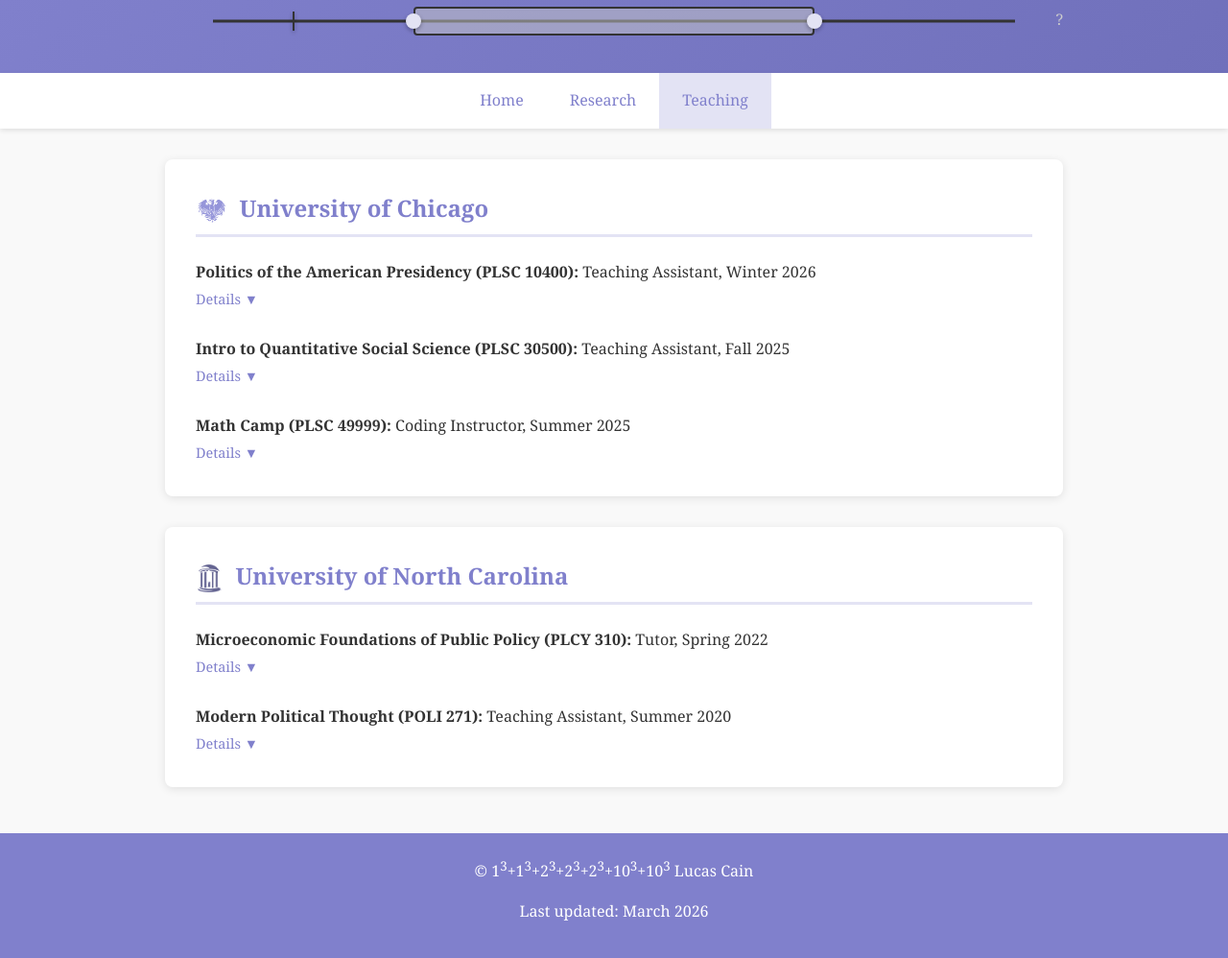
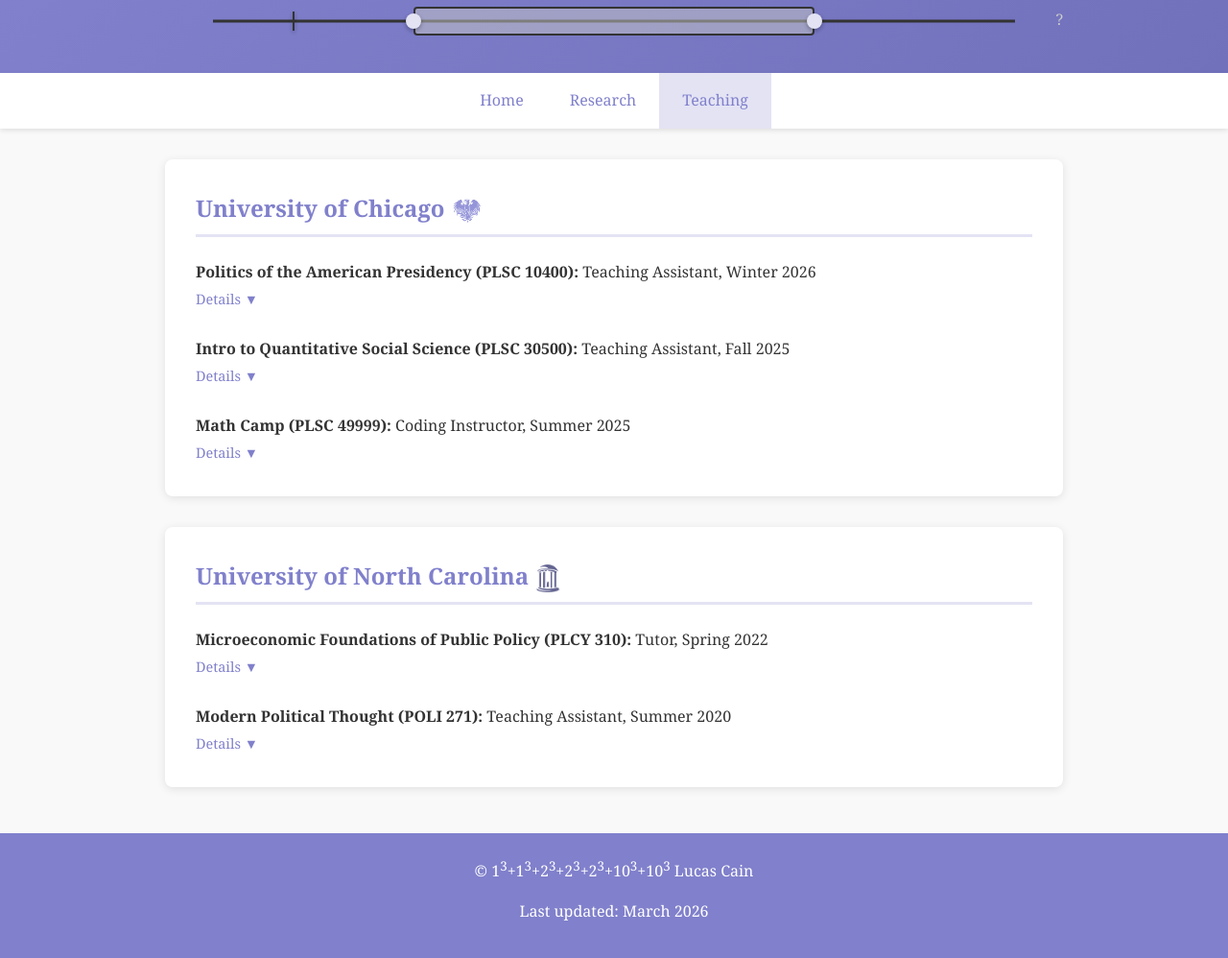
Before and after one commit to L-Cain/L-Cain.github.io, a Jekyll site: the page built from teaching.md, in a window 1280 px wide and 1003 px high. Shown: the top 998 px of the window at 96% size. Built offline with Jekyll 4.4.1, drawn with Linux system fonts in a browser that asks for light colours.

```diff
--- a/teaching.md
+++ b/teaching.md
@@ -5,10 +5,10 @@ title: Teaching
 
 <section>
  <h2 style="font-size: 1.5rem;">
+   University of Chicago
   <a href="https://www.uchicago.edu" target="_blank">
     <img src="phoenix.png" alt="UChicago" style="height: 1.2em; vertical-align: middle; margin-right: 0.4rem;">
   </a>
-  University of Chicago
 </h2>
   <ul>
       <strong>Politics of the American Presidency (PLSC 10400): </strong> Teaching Assistant, Winter 2026 <br>
@@ -49,10 +49,10 @@ title: Teaching
 
  <section>
   <h2 style="font-size: 1.5rem;">
-  <a href="https://www.unc.edu" target="_blank">
+    University of North Carolina
+   <a href="https://www.unc.edu" target="_blank">
     <img src="well.png" alt="UNC" style="height: 1.2em; vertical-align: middle; margin-right: 0.4rem;">
   </a>
-  University of North Carolina
 </h2>
    <ul>
      <strong>Microeconomic Foundations of Public Policy (PLCY 310): </strong> Tutor, Spring 2022 <br>
```
